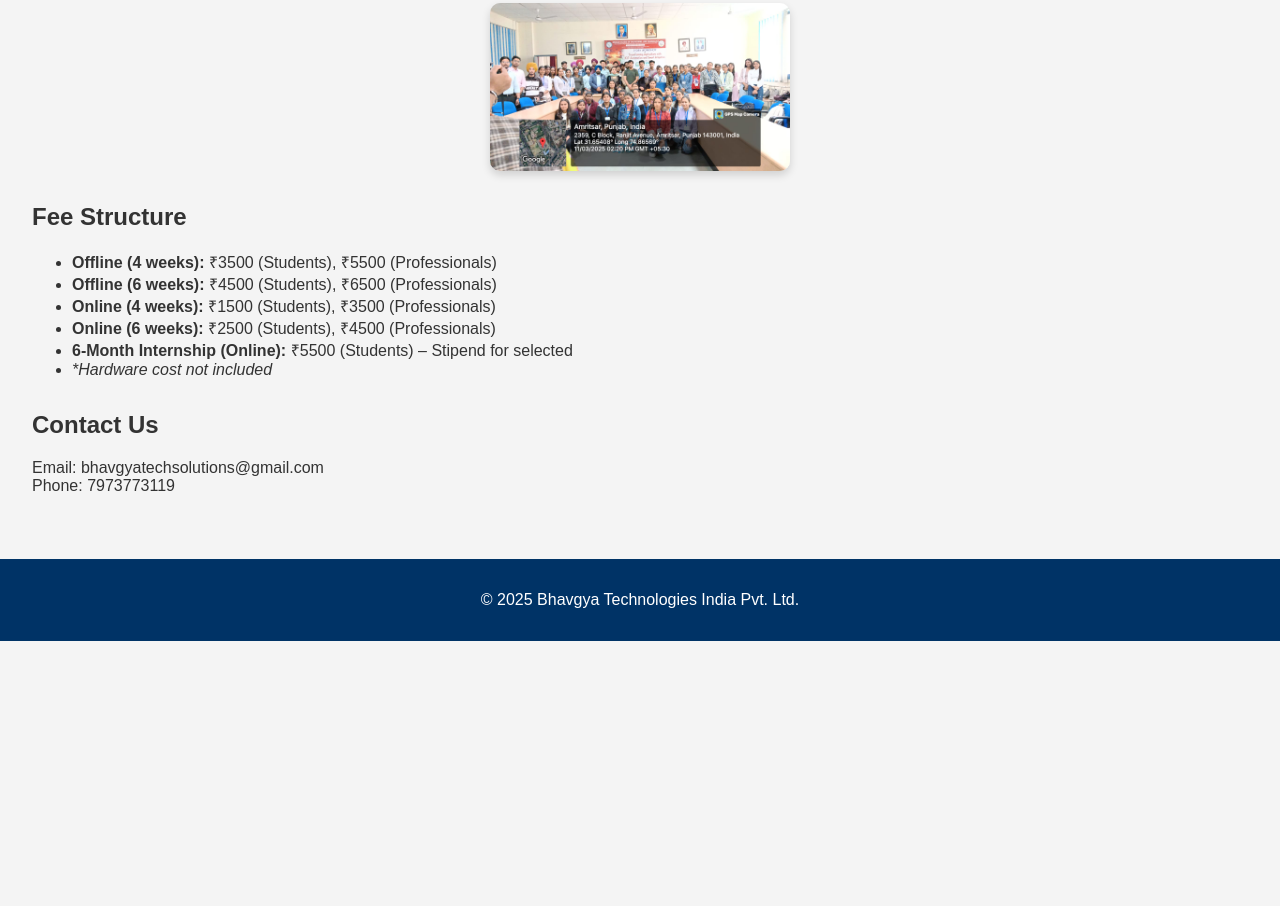
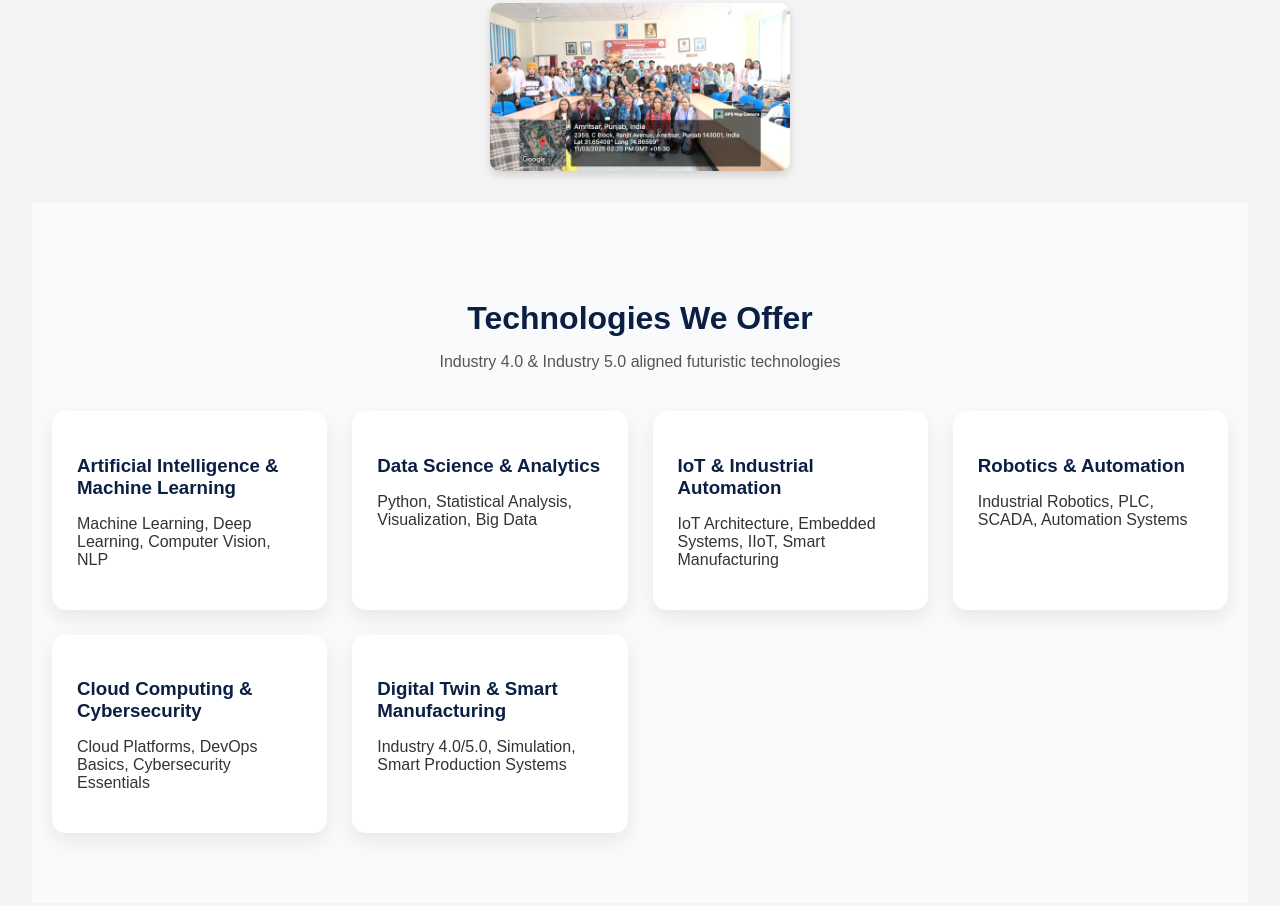
Before and after one commit to bhavgyatechsolution/website, a plain HTML site: page index.html in a window 1280 px wide. Shown: the part 1242-2148 px from the top of the page. Before the commit the page ends 1883 px from the top, so only its background shows below. Drawn offline with Linux system fonts and the light colour scheme.

Commit message:
Add files via upload

```diff
--- a/index.html
+++ b/index.html
@@ -5,6 +5,7 @@
   <title>Bhavgya Technologies India Pvt. Ltd.</title>
   <link rel="stylesheet" href="styles.css" />
 </head>
+
 <body>
   <header>
     <h1>Bhavgya Technologies India Pvt. Ltd.</h1>
@@ -72,6 +73,47 @@
       </div>
     </section>
 
+<!-- Technologies We Offer -->
+<section class="technologies-section">
+  <h2 class="section-title">Technologies We Offer</h2>
+  <p class="section-subtitle">
+    Industry 4.0 & Industry 5.0 aligned futuristic technologies
+  </p>
+
+  <div class="tech-grid">
+    <div class="tech-card">
+      <h3>Artificial Intelligence & Machine Learning</h3>
+      <p>Machine Learning, Deep Learning, Computer Vision, NLP</p>
+    </div>
+
+    <div class="tech-card">
+      <h3>Data Science & Analytics</h3>
+      <p>Python, Statistical Analysis, Visualization, Big Data</p>
+    </div>
+
+    <div class="tech-card">
+      <h3>IoT & Industrial Automation</h3>
+      <p>IoT Architecture, Embedded Systems, IIoT, Smart Manufacturing</p>
+    </div>
+
+    <div class="tech-card">
+      <h3>Robotics & Automation</h3>
+      <p>Industrial Robotics, PLC, SCADA, Automation Systems</p>
+    </div>
+
+    <div class="tech-card">
+      <h3>Cloud Computing & Cybersecurity</h3>
+      <p>Cloud Platforms, DevOps Basics, Cybersecurity Essentials</p>
+    </div>
+
+    <div class="tech-card">
+      <h3>Digital Twin & Smart Manufacturing</h3>
+      <p>Industry 4.0/5.0, Simulation, Smart Production Systems</p>
+    </div>
+  </div>
+</section>
+
+
     <section id="fees">
       <h2>Fee Structure</h2>
       <ul>
@@ -95,5 +137,6 @@
   </footer>
 
   <script src="script.js"></script>
+
 </body>
 </html>
--- a/styles.css
+++ b/styles.css
@@ -60,3 +60,47 @@ footer {
   border-radius: 10px;
   box-shadow: 0 4px 8px rgba(0,0,0,0.15);
 }
+
+/* Technologies Section */
+.technologies-section {
+  padding: 70px 20px;
+  background: #f9fafc;
+}
+
+.section-title {
+  text-align: center;
+  font-size: 32px;
+  color: #0b1f44;
+  margin-bottom: 10px;
+}
+
+.section-subtitle {
+  text-align: center;
+  color: #555;
+  margin-bottom: 40px;
+}
+
+.tech-grid {
+  display: grid;
+  grid-template-columns: repeat(auto-fit, minmax(260px, 1fr));
+  gap: 25px;
+  max-width: 1200px;
+  margin: auto;
+}
+
+.tech-card {
+  background: #ffffff;
+  padding: 25px;
+  border-radius: 14px;
+  box-shadow: 0 8px 20px rgba(0,0,0,0.08);
+  transition: 0.3s ease;
+}
+
+.tech-card:hover {
+  transform: translateY(-8px);
+}
+
+.tech-card h3 {
+  color: #0b1f44;
+  margin-bottom: 10px;
+}
```
